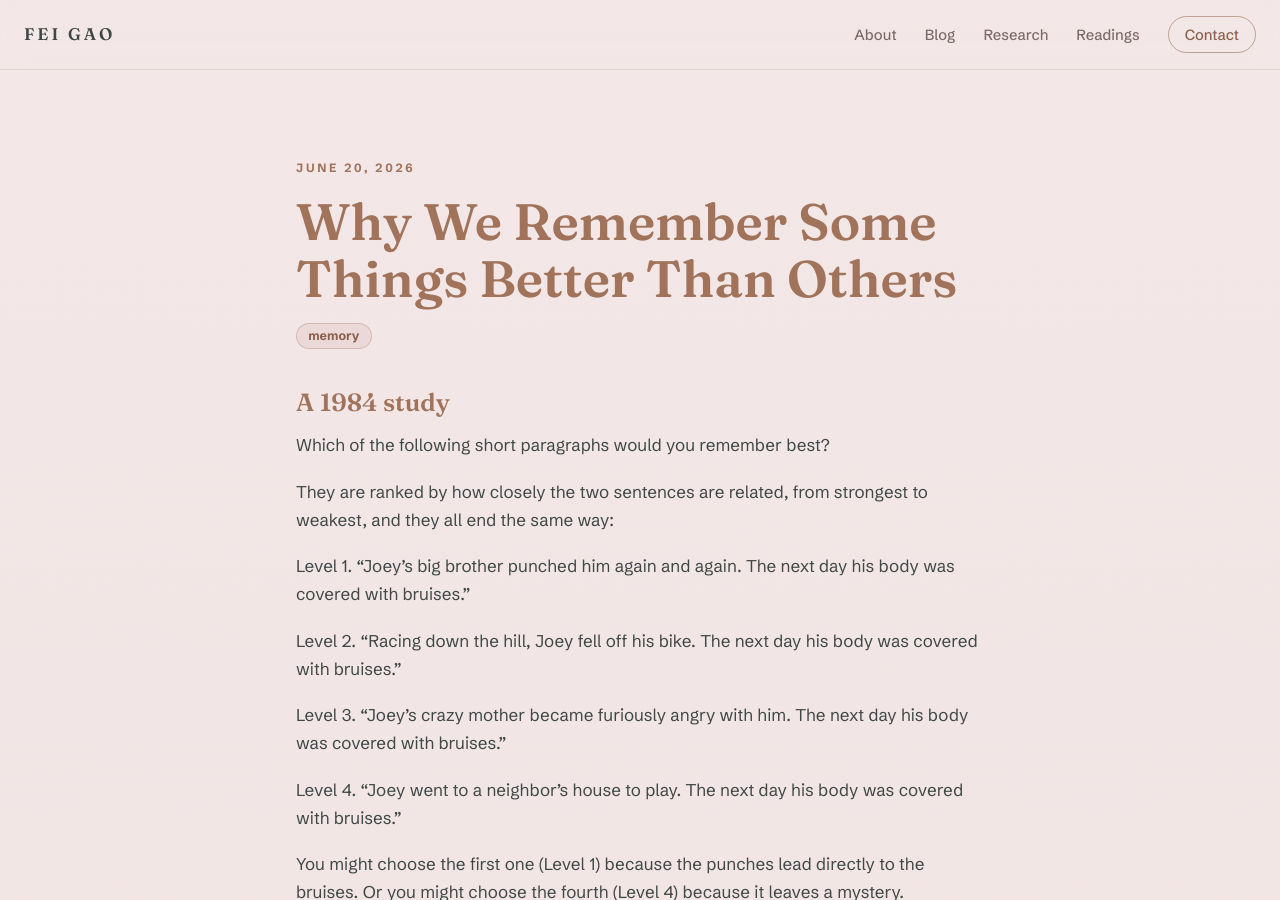
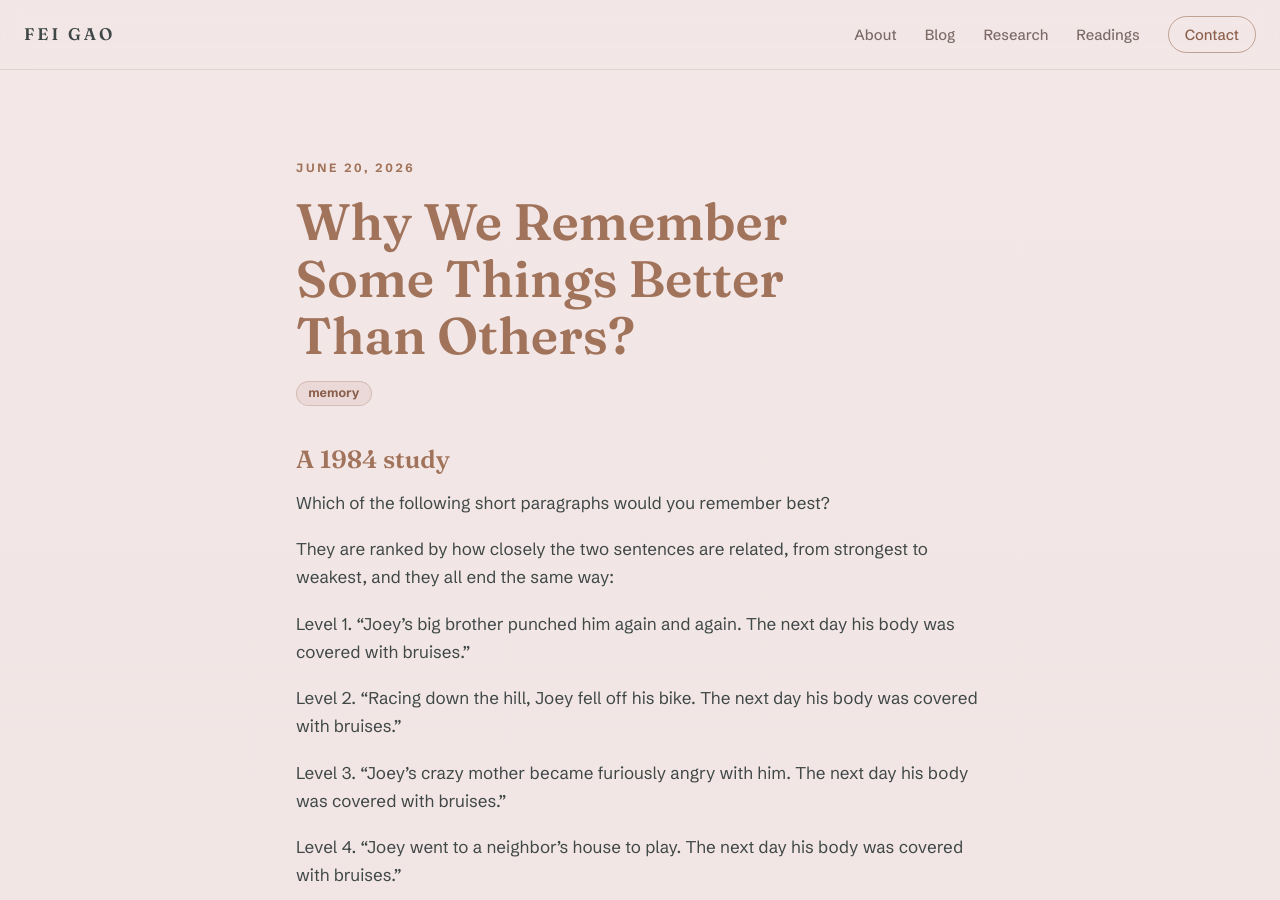
Before and after one commit to gaofei9/gaofei9.github.io, a Jekyll site: the page built from _posts/2026-06-20-why-we-remember-some-things-better-than-others.md, in a window 1280 px wide and 900 px high. Built offline with Jekyll 4.4.1, drawn with Linux system fonts in a browser that asks for light colours.

```diff
--- a/_posts/2026-06-20-why-we-remember-some-things-better-than-others.md
+++ b/_posts/2026-06-20-why-we-remember-some-things-better-than-others.md
@@ -1,5 +1,5 @@
 ---
-title: "Why We Remember Some Things Better Than Others"
+title: "Why We Remember Some Things Better Than Others?"
 description: "A 1984 memory study, Daniel Willingham's five-word rule, and what they suggest about how much to explain when we design a lesson."
 tags: [memory]
 ---
```
